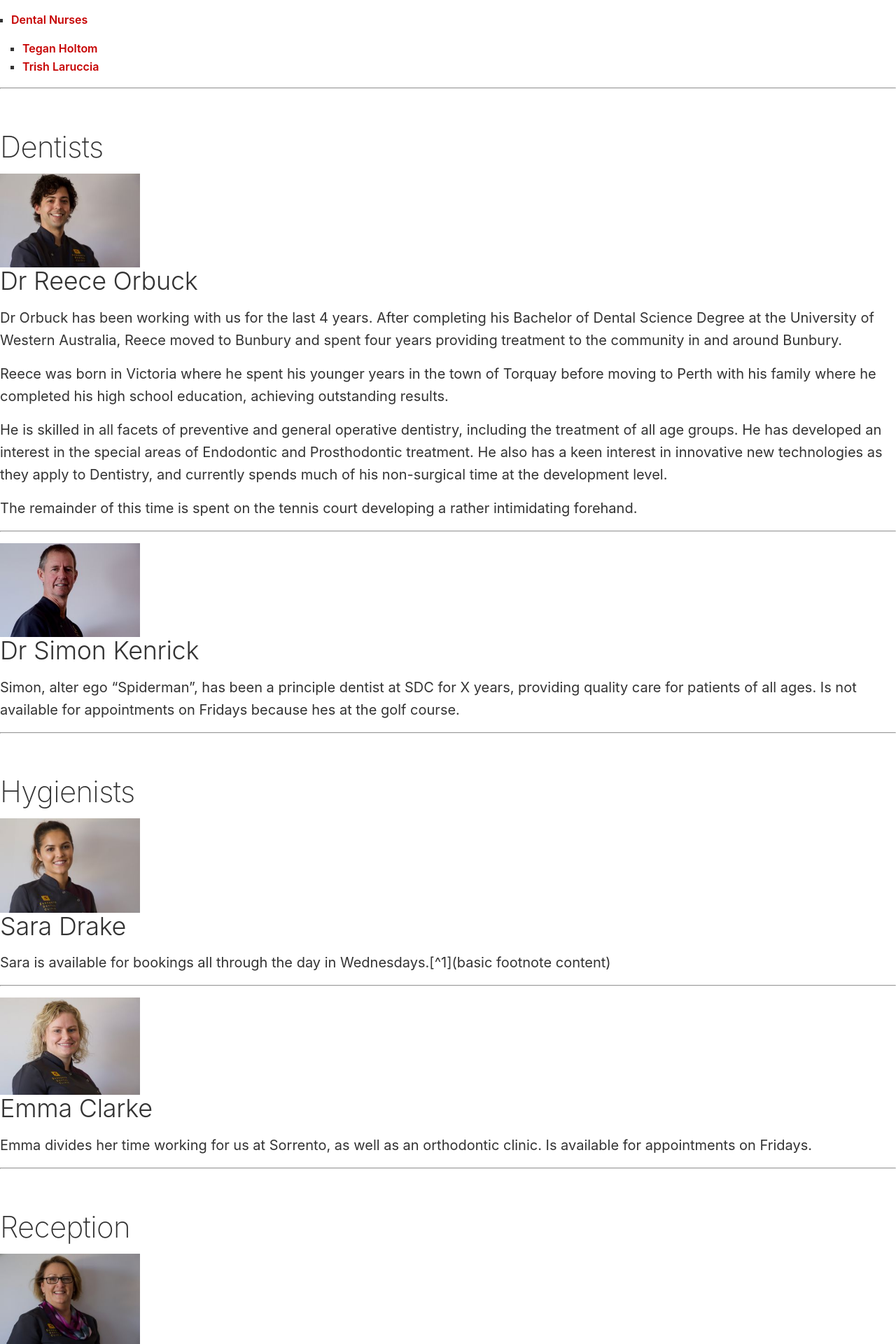
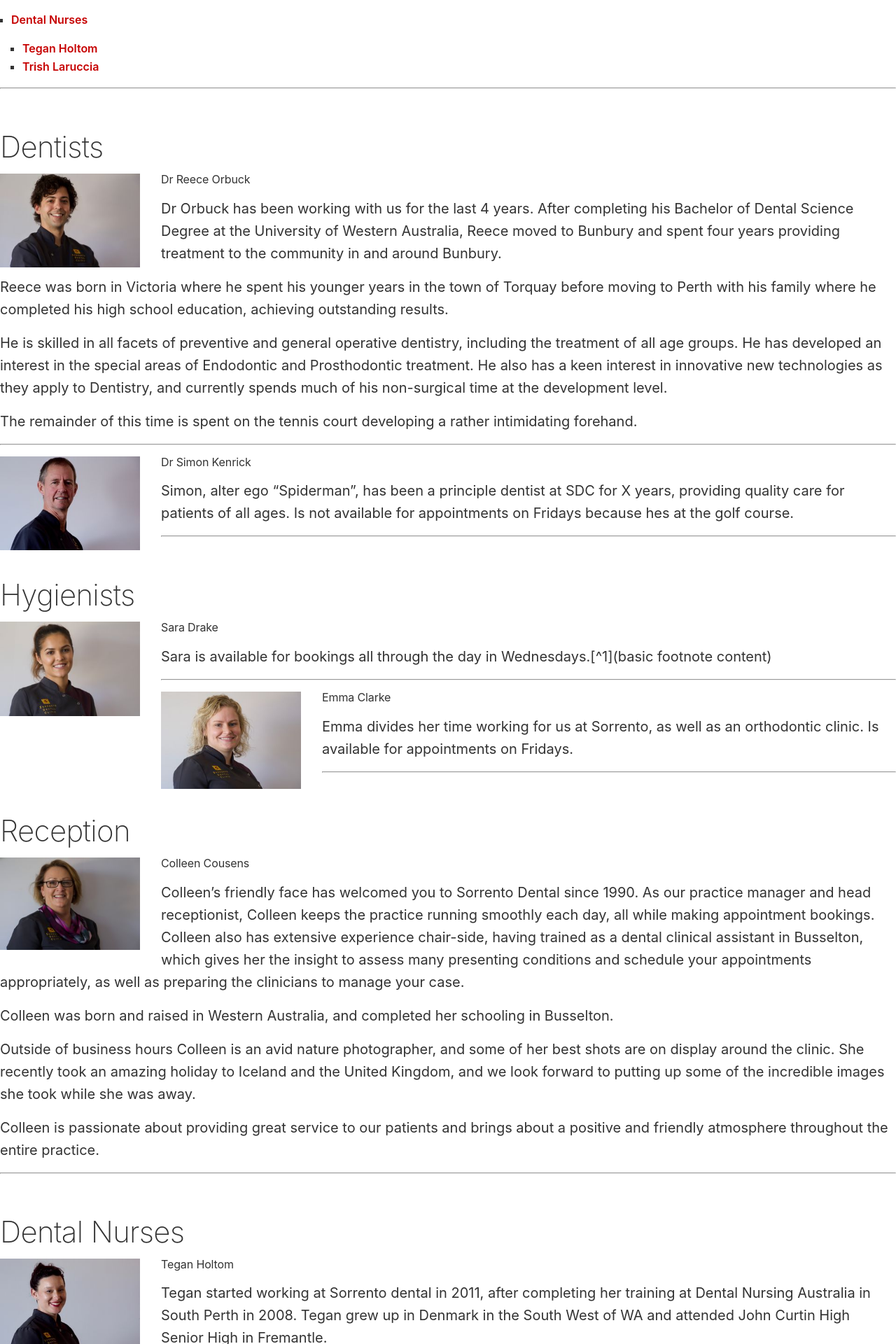
Before and after one commit to sorrentodc/sorrentodc.github.io, a Jekyll site: the page built from _posts/2018-01-06-Meet-the-team.md, in a window 1280 px wide. Shown: the part 938-2858 px from the top of the page at 70% size. Built offline with Jekyll 4.4.1, drawn with Linux system fonts in a browser that asks for light colours.

Commit message:
fixed headers

```diff
--- a/_posts/2018-01-06-Meet-the-team.md
+++ b/_posts/2018-01-06-Meet-the-team.md
@@ -16,7 +16,7 @@
 ## Dentists
 
 ![reece thumbnail](/media/staff/thumbnails/reece.jpg)
-### Dr Reece Orbuck
+##### Dr Reece Orbuck
 Dr Orbuck has been working with us for the last 4 years. After completing his Bachelor of Dental Science Degree at the University of Western Australia, Reece moved to Bunbury and spent four years providing treatment to the community in and around Bunbury.
 
 Reece was born in Victoria where he spent his younger years in the town of Torquay before moving to Perth with his family where he completed his high school education, achieving outstanding results.
@@ -29,7 +29,7 @@
 
 
 ![simon thumbnail](/media/staff/thumbnails/simon.jpg)
-### Dr Simon Kenrick
+##### Dr Simon Kenrick
 Simon, alter ego "Spiderman", has been a principle dentist at SDC for X years, providing quality care for patients of all ages. Is not available for appointments on Fridays because hes at the golf course.
 
 ---
@@ -39,13 +39,13 @@
 ## Hygienists
 
 ![sara thumbnail](/media/staff/thumbnails/sara.jpg)
-### Sara Drake
+##### Sara Drake
 Sara is available for bookings all through the day in Wednesdays.[^1](basic footnote content)
 
 ---
 
 ![emma thumbnail](/media/staff/thumbnails/emma.jpg)
-### Emma Clarke
+##### Emma Clarke
 Emma divides her time working for us at Sorrento, as well as an orthodontic clinic. Is available for appointments on Fridays.
 
 ---
@@ -54,7 +54,7 @@
 ## Reception
 
 ![colleen thumbnail](/media/staff/thumbnails/colleen.jpg)
-### Colleen Cousens
+##### Colleen Cousens
 Colleen’s friendly face has welcomed you to Sorrento Dental since 1990. As our practice manager and head receptionist, Colleen keeps the practice running smoothly each day, all while making appointment bookings. Colleen also has extensive experience chair-side, having trained as a dental clinical assistant in Busselton, which gives her the insight to assess many presenting conditions and schedule your appointments appropriately, as well as preparing the clinicians to manage your case.
 
 Colleen was born and raised in Western Australia, and completed her schooling in Busselton.
@@ -70,7 +70,7 @@
 ## Dental Nurses
 
 ![tegan thumbnail](/media/staff/thumbnails/tegan.jpg)
-### Tegan Holtom
+##### Tegan Holtom
 Tegan started working at Sorrento dental in 2011, after completing her training at Dental Nursing Australia in South Perth in 2008. Tegan grew up in Denmark in the South West of WA and attended John Curtin High Senior High in Fremantle.
 
 In the Summer Tegan loves Paddleboarding and spends many weekend with her family and 4WD, exploring WA and camping. She is hoping to travel a little further from home in the future, to maybe visit Japan and see snow for the first time!
@@ -78,7 +78,7 @@
 ---
 
 ![trish thumbnail](/media/staff/thumbnails/trish.jpg)
-### Trish Laruccia
+##### Trish Laruccia
 Trish is works Monday through Thursday at Sorrento dental clinic, chair side as a dental clinical assistant. She has been with us since 2005, following a career working as a flight attendant for qantas. Her hospitality skills are invaluable to us, and she excels at making your experience more comfortable and engaging when you come to visit us for an appointment.
 
 Trish has Sicilian heritage, and speaks fluent Italian. She was raised here in WA and went to school in Lesmurdie. Currently, a Trish is looking forward to catching up with family on a European vacation in 2018.
```
